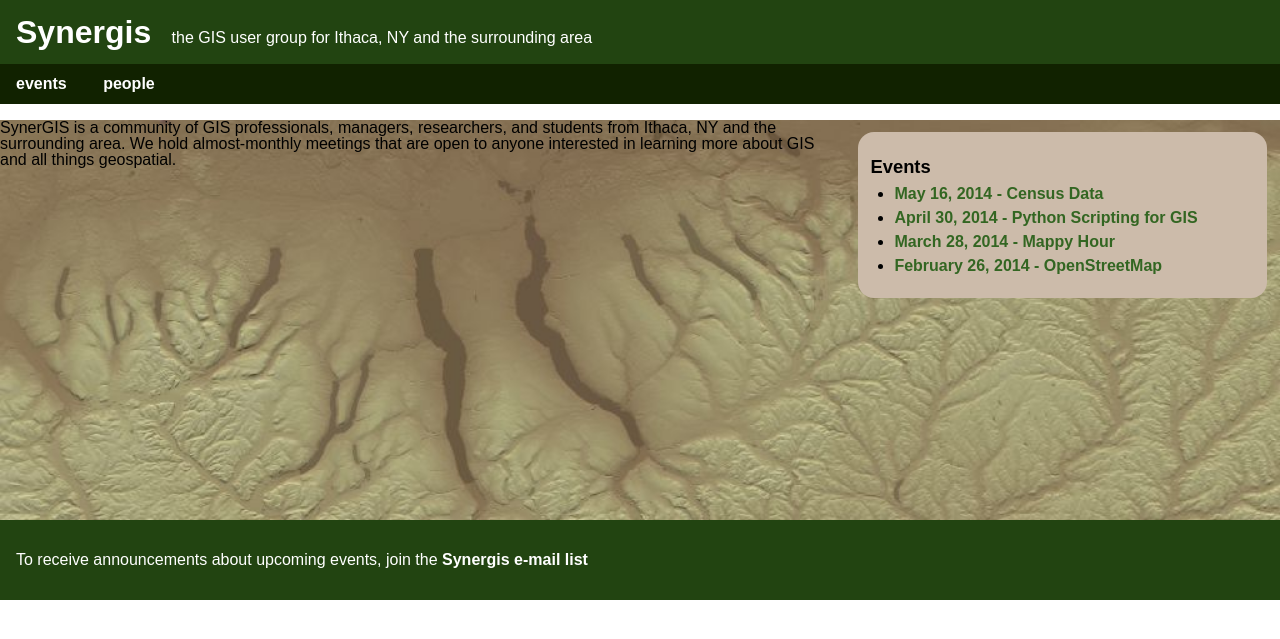
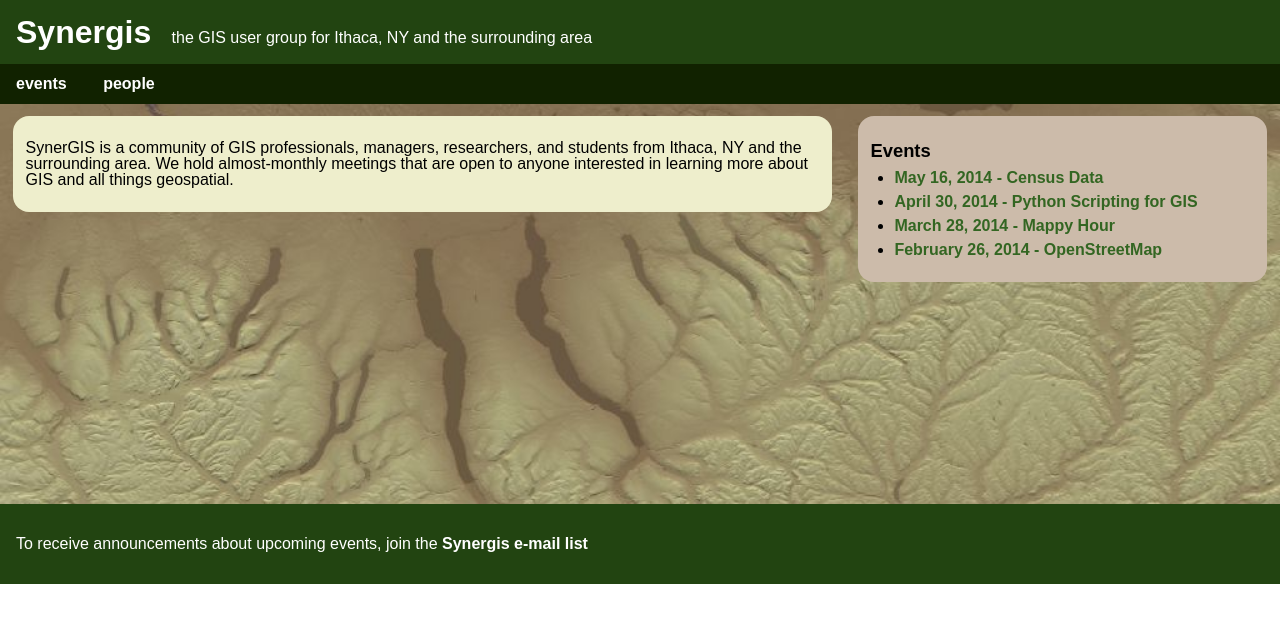
Before and after one commit to synergis-ny/synergis-ny.github.io, a Jekyll site: the page built from index.html, in a window 1280 px wide. Shown: the top 639 px of the page. Built offline with Jekyll 4.4.1, drawn with Linux system fonts in a browser that asks for light colours.

Commit message:
home page as article

```diff
--- a/index.html
+++ b/index.html
@@ -6,8 +6,8 @@ permalink: /
 
 {% include aside-events.html %}
 
-<div>
+<article>
   <p>SynerGIS is a community of GIS professionals, managers, researchers, and students from Ithaca, NY
     and the surrounding area.  We hold almost-monthly meetings that are open to anyone interested
     in learning more about GIS and all things geospatial.</p>
-</div>
+</article>
```
